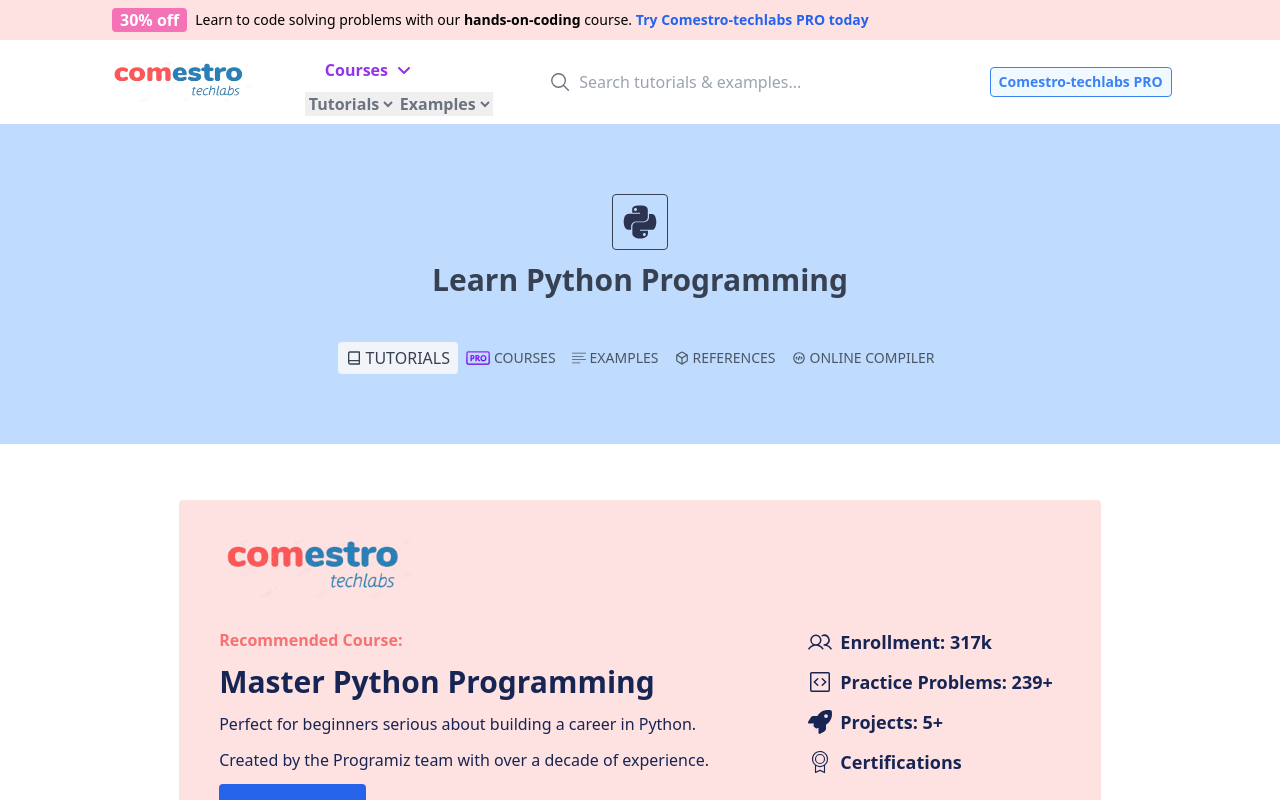
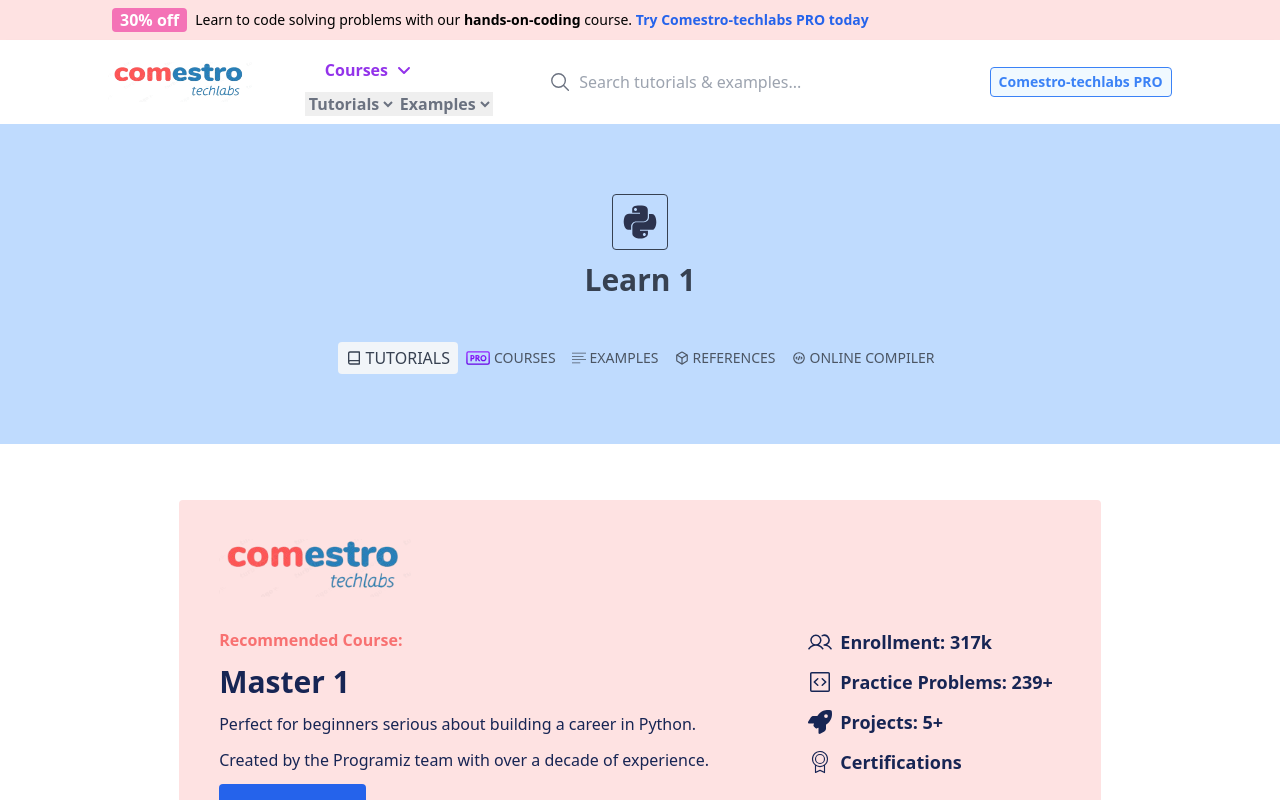
Before and after one commit to Comestro/comestro-techlabs-blog, a Next.js app: page /1 in a window 1280 px wide. Shown: the top 800 px of the page. Built offline with nearby package versions, Linux system fonts and the light colour scheme.

Commit message:
dynamic is completed

```diff
--- a/app/(front)/[courseSlug]/page.jsx
+++ b/app/(front)/[courseSlug]/page.jsx
@@ -13,14 +13,10 @@
 import Header from '../components/Header';
 import Footer from '../components/Footer';
 
-
-
-
-
-
-const page = () => {
+const page = ({params}) => {
     return (
         <div>
+
             <ComPro />
             <Header />
             <div className='flex flex-1 h-[40vh] bg-blue-200 justify-center'>
@@ -28,7 +24,7 @@
                     <div className='border border-gray-700 rounded h-14 w-14 '>
                         <img alt="Python-Logo" className="w-14   " src="/python-logo.svg" title="Python" />
                     </div>
-                    <h1 className='font-sans text-3xl font-bold text-gray-700'>Learn Python Programming</h1>
+                    <h1 className='font-sans text-3xl font-bold text-gray-700'>Learn {params.courseSlug}</h1>
                     <div className='flex mt-8 '>
                         <div className='flex justify-center items-center bg-slate-100 px-2 py-1 rounded gap-1 font-sans font-medium text-gray-700'>
                             <RiBookLine />
@@ -67,7 +63,7 @@
                     <div className='flex flex-1'>
                         <div className='flex flex-col mt-8 gap-3'>
                             <p className='font-sans font-semibold text-red-400'>Recommended Course:</p>
-                            <h1 className='font-sans font-bold text-3xl text-blue-950 '>Master Python Programming</h1>
+                            <h1 className='font-sans font-bold text-3xl text-blue-950 '>Master {params.courseSlug}</h1>
                             <p className='font-sans  font-normal text-blue-950'>Perfect for beginners serious about building a career in Python.</p>
                             <p className='font-sans  font-normal text-blue-950'>Created by the Programiz team with over a decade of experience.</p>
                             <div className=' bg-blue-600 flex justify-center items-center hover:bg-blue-800 cursor-pointer  gap-1 rounded   w-[30%] text-2xl font-sans font-semibold p-2 text-white' >Try Now
```
